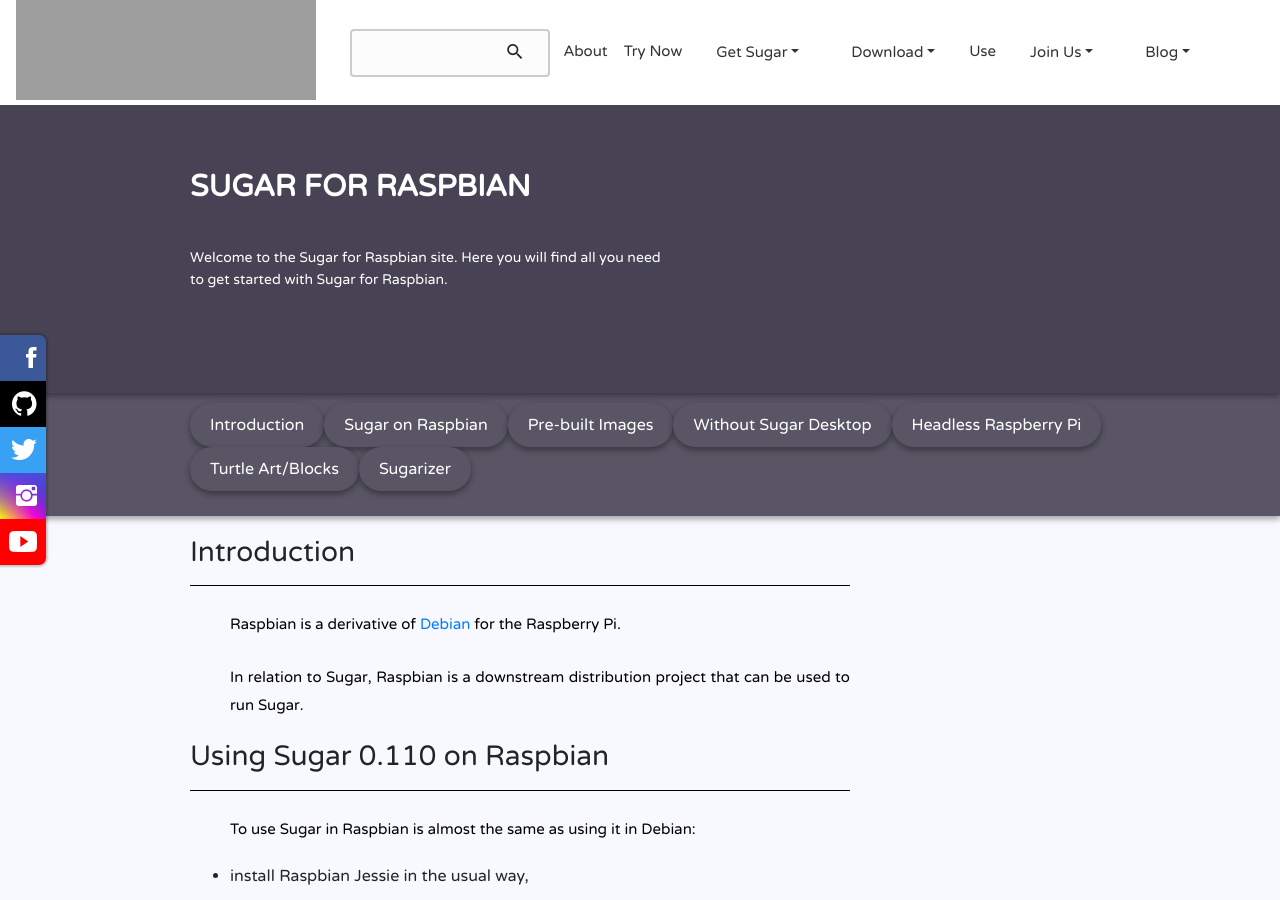
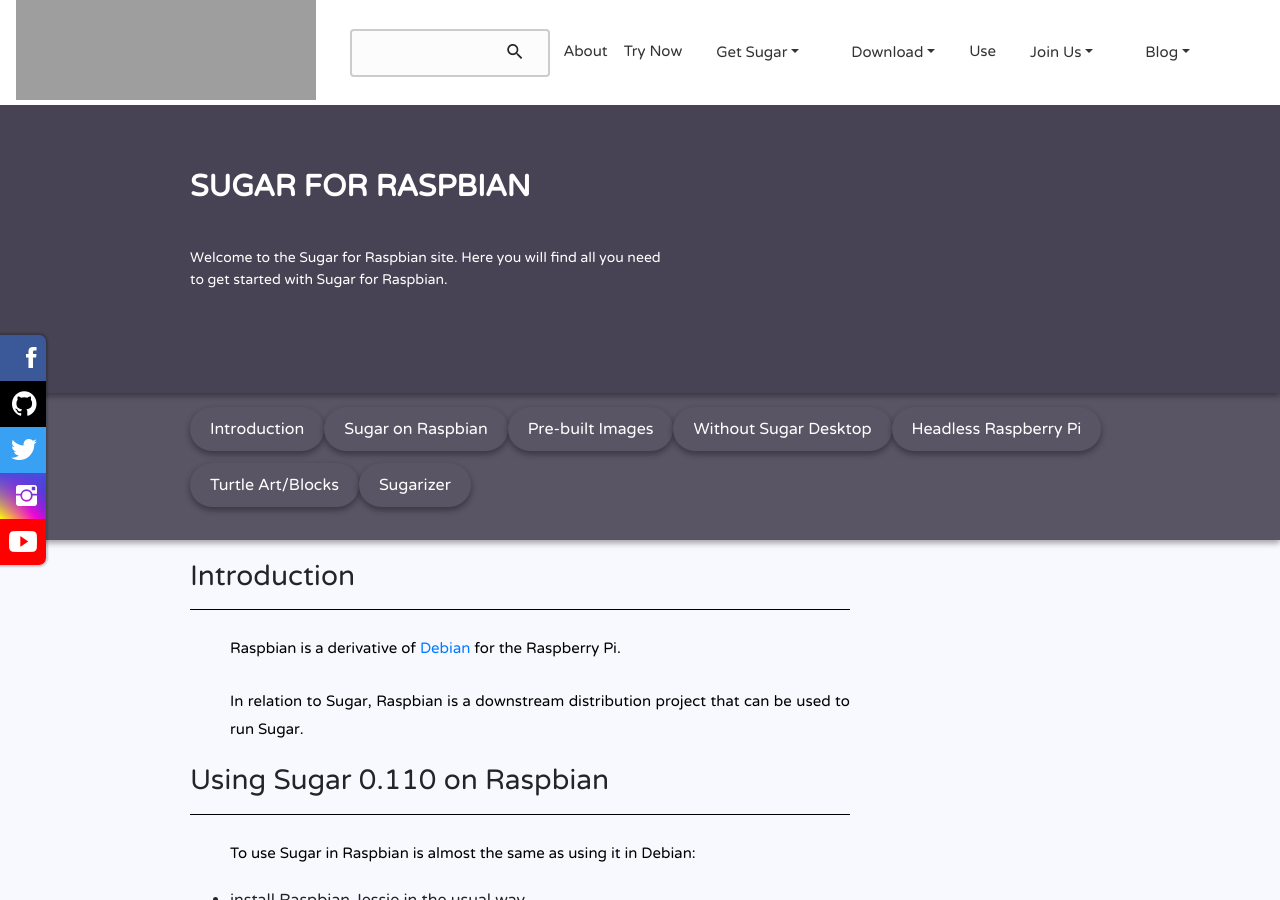
Before and after one commit to sugarlabs/www, a Jekyll site: the page built from sugar-for-raspbian.html, in a window 1280 px wide and 900 px high. Built offline with Jekyll 4.4.1, drawn with Linux system fonts in a browser that asks for light colours; some web fonts are replaced; comment, search, counter and statistics services are not loaded; grey boxes are pictures that could not be loaded.

Commit message:
fixed sugar-for-raspbian.html and updated badge with margin

```diff
--- a/sugar-for-raspbian.html
+++ b/sugar-for-raspbian.html
@@ -19,22 +19,22 @@
 
 <!-- Navigation buttons -->
 <section id="exTab3" >
-    <div class="container customPadding1">
+    <div class="container customPadding1 justify-content-center">
         <ul  class="nav nav-pills" >
-            <li>
+            <li class="mt-1 mb-2">
             <a  href="#1h" class="btn btn-custom bt hrefCustomColor2"><span class="customSpanColor">Introduction</span></a>
             </li>
-            <li><a href="#2h" class="btn btn-custom bt hrefCustomColor2"><span class="customSpanColor">Sugar on Raspbian</span></a>
+            <li class="mt-1 mb-2"><a href="#2h" class="btn btn-custom bt hrefCustomColor2"><span class="customSpanColor">Sugar on Raspbian</span></a>
             </li>
-            <li><a href="#3h" class="btn btn-custom bt hrefCustomColor2"><span class="customSpanColor">Pre-built Images</span></a>
+            <li class="mt-1 mb-2"><a href="#3h" class="btn btn-custom bt hrefCustomColor2"><span class="customSpanColor">Pre-built Images</span></a>
             </li>
-            <li><a href="#4h" class="btn btn-custom bt hrefCustomColor2"><span class="customSpanColor">Without Sugar Desktop</span></a>
+            <li class="mt-1 mb-2"><a href="#4h" class="btn btn-custom bt hrefCustomColor2"><span class="customSpanColor">Without Sugar Desktop</span></a>
             </li>
-            <li><a href="#5h" class="btn btn-custom bt hrefCustomColor2"><span class="customSpanColor">Headless Raspberry Pi</span></a>
+            <li class="mt-1 mb-2"><a href="#5h" class="btn btn-custom bt hrefCustomColor2"><span class="customSpanColor">Headless Raspberry Pi</span></a>
             </li>
-            <li><a href="#6h" class="btn btn-custom bt hrefCustomColor2"><span class="customSpanColor">Turtle Art/Blocks</span></a>
+            <li class="mt-1 mb-2"><a href="#6h" class="btn btn-custom bt hrefCustomColor2"><span class="customSpanColor">Turtle Art/Blocks</span></a>
             </li>
-            <li><a href="#7h" class="btn btn-custom bt hrefCustomColor2"><span class="customSpanColor">Sugarizer</span></a>
+            <li class="mt-1 mb-2"><a href="#7h" class="btn btn-custom bt hrefCustomColor2"><span class="customSpanColor">Sugarizer</span></a>
             </li>
         </ul>
     </div>
```
